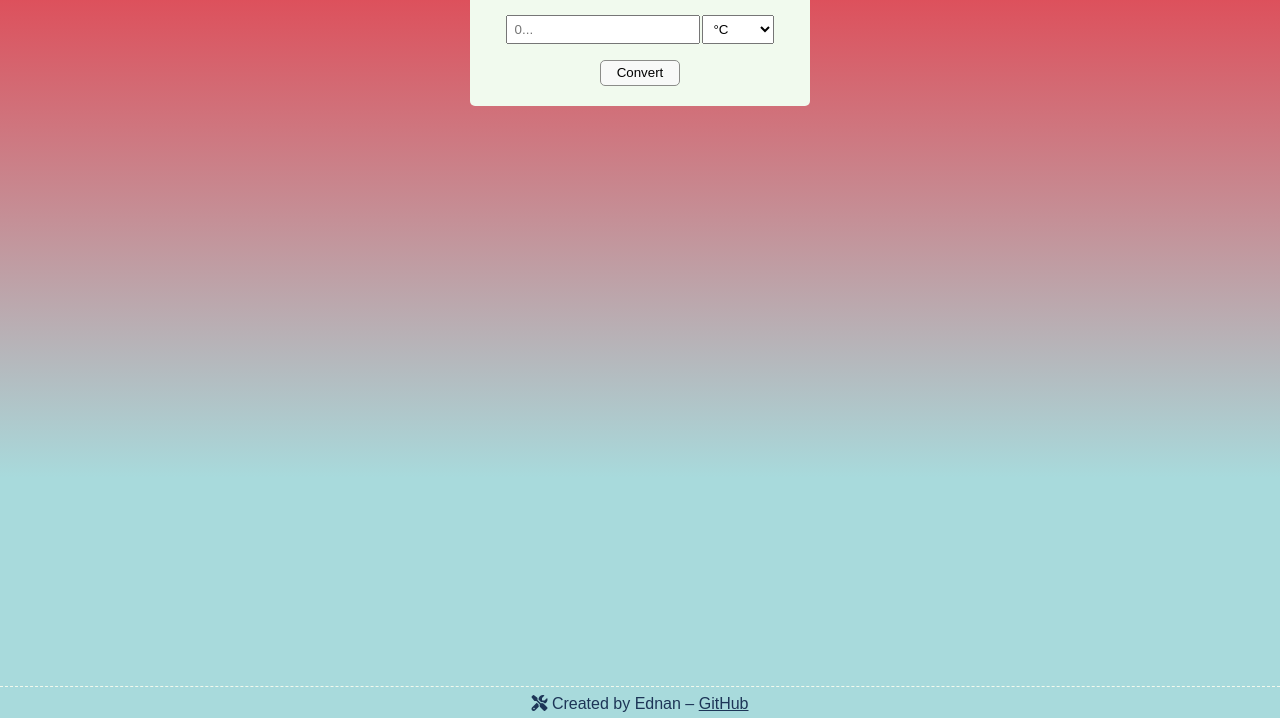
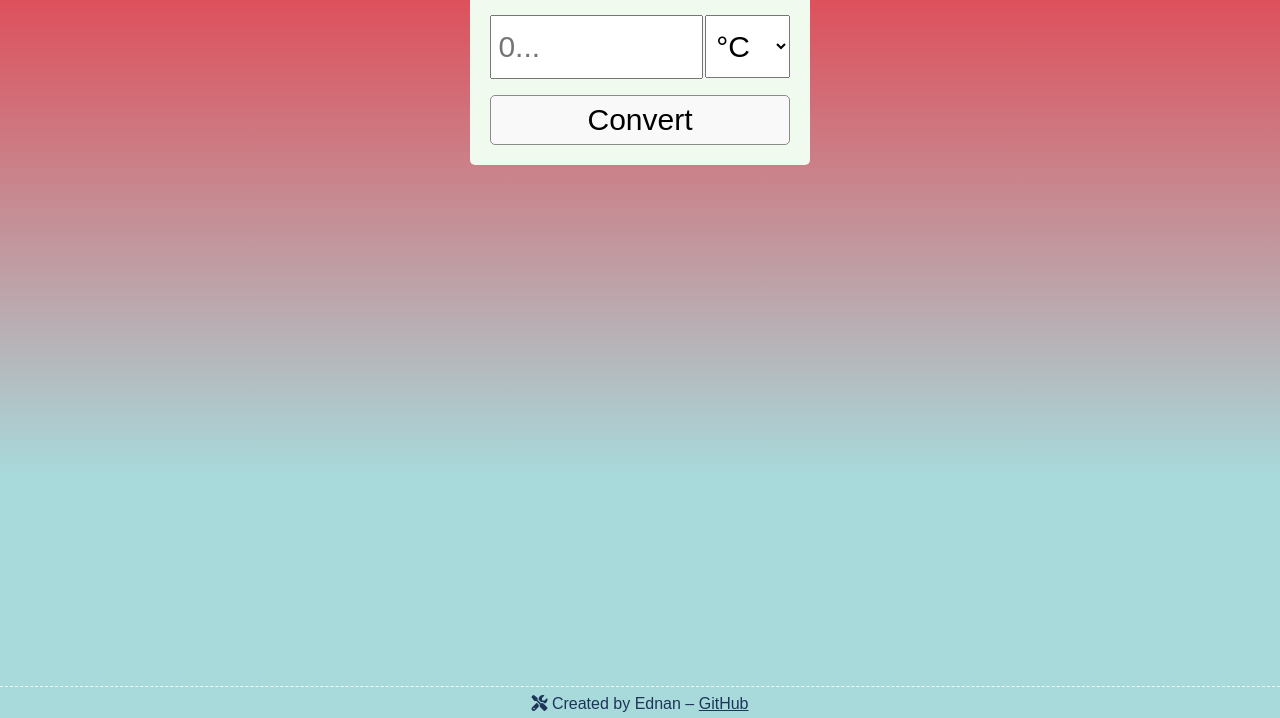
Before and after one commit to ednanf/temperature-converter, a plain HTML site: page index.html in a window 1280 px wide. Shown: the part 82-800 px from the top of the page. Drawn offline with Linux system fonts and the light colour scheme.

Commit message:
Adjust interface - Resize button, input and selector to match the mobile version

```diff
--- a/css/style.css
+++ b/css/style.css
@@ -5,7 +5,8 @@
 	font-family: Arial, Helvetica, sans-serif;
 }
 
-html, body {
+html,
+body {
 	height: 100%;
 	margin: 0px;
 	padding: 0px;
@@ -38,7 +39,7 @@ main {
 
 .dotted-line {
 	border-top: 1px dotted #8b8c89;
-  margin: 1rem auto 1rem
+	margin: 1rem auto 1rem;
 }
 
 /* BUTTON */
@@ -49,6 +50,9 @@ button {
 	border-radius: 5px;
 	transition: 0.3s;
 	cursor: pointer;
+	height: 50px;
+	width: 100%;
+	font-size: 30px;
 }
 
 button:hover {
@@ -84,16 +88,23 @@ button:disabled {
 #fields-container {
 	padding-bottom: 1rem;
 	display: flex;
-  justify-content: center;
+	justify-content: space-between;
+	align-items: center;
 }
 
 #fields-container input {
 	padding: 0.3rem 0.4rem;
+	width: 70%;
+	height: 50px;
+	font-size: 30px;
 	margin-right: 2px;
 }
 
 #fields-container select {
 	padding: 0.3rem 0.4rem;
+	height: 63px;
+	font-size: 30px;
+	width: 30%;
 }
 
 /* RESULTS CONTAINER */
@@ -178,12 +189,6 @@ button:disabled {
 		padding: 0.3rem 0;
 	}
 
-  button {
-    height: 50px;
-    width: 100%;
-    font-size: 30px;
-  }
-
 	#results-container h3 {
 		font-size: 25px;
 	}
```
Lines whose indentation alone changed are shown as unchanged.
